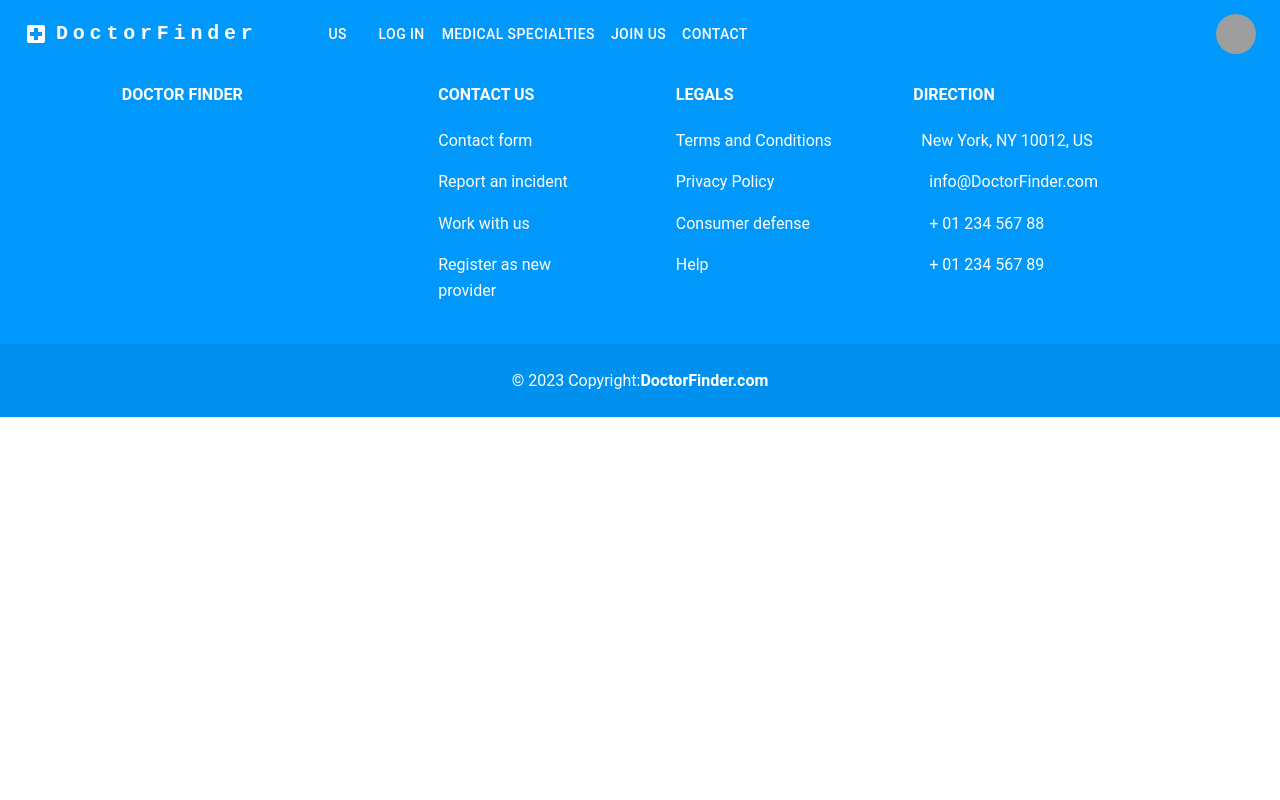
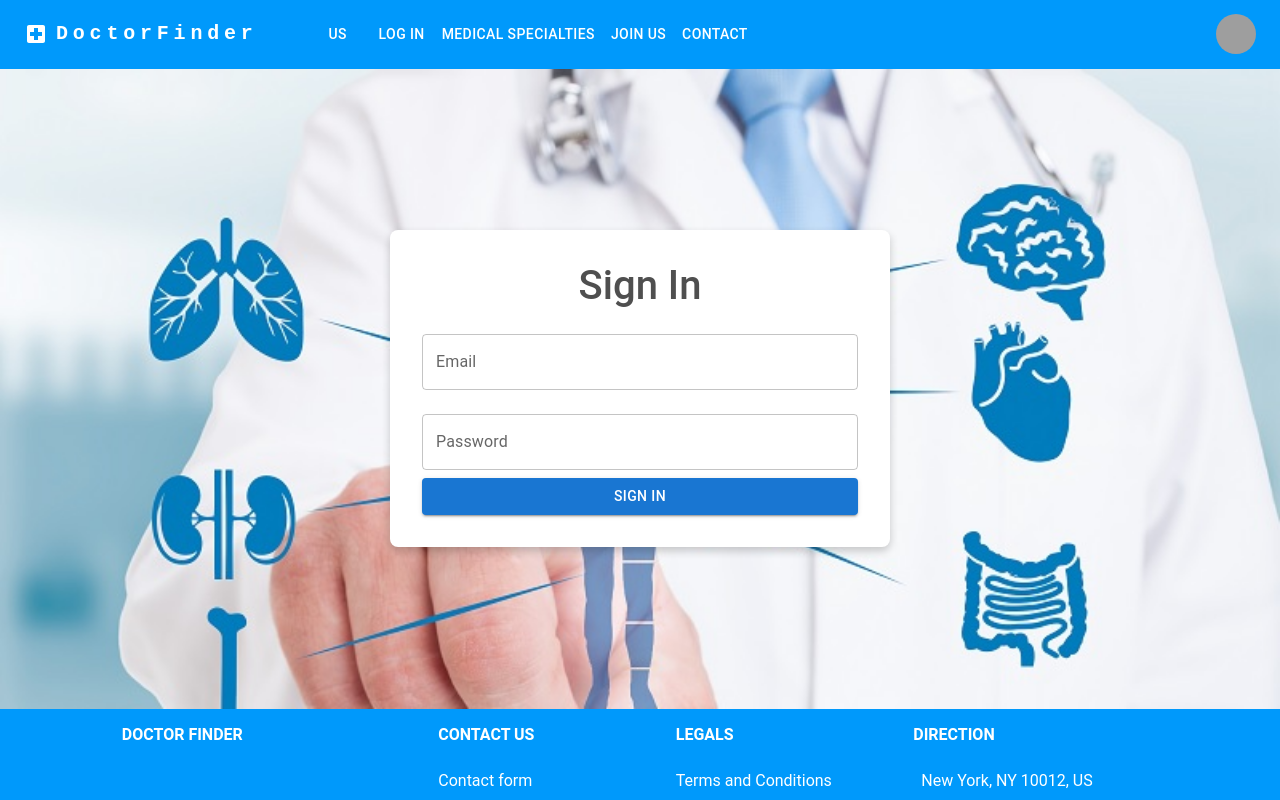
Before and after one commit to leoyasu/MH-MERN-Project, a React (Create React App) app: page /signIn in a window 1280 px wide. Shown: the top 800 px of the page. Built offline with nearby package versions, Linux system fonts and the light colour scheme; grey boxes are pictures that could not be loaded.

Commit message:
agregao ruta log in y componente

```diff
--- a/src/App.js
+++ b/src/App.js
@@ -6,6 +6,7 @@ import Reservations from './components/reservations'
 import Home from './components/home'
 import DoctorDetails from './components/doctorDetails'
 import DoctorPlans from './components/doctorPlans'
+import SignIn from './components/signIn'
 
 function App() {
   return (
@@ -16,6 +17,7 @@ function App() {
       <main>
         <Routes>
           <Route path='/' element={<Home />} />
+          <Route path='/signIn' element={<SignIn />} />
           <Route path='/reservations' element={<Reservations />} />
           <Route path='/doctorDetails' element={<DoctorDetails />} />
           <Route path='/doctorPlans' element={<DoctorPlans />} />
--- a/src/components/appBar.js
+++ b/src/components/appBar.js
@@ -14,7 +14,14 @@ import MenuItem from '@mui/material/MenuItem';
 import LocalHospitalIcon from '@mui/icons-material/LocalHospital';
 import { Link as LinkRouter } from 'react-router-dom';
 
-const pages = ['Us', 'Log In', 'medical specialties', 'Join us', 'Contact'];
+const pages = [
+  { name: 'Us', route: '/' },
+  { name: 'Log In', route: '/signIn' },
+  { name: 'Medical Specialties', route: '/medical-specialties' },
+  { name: 'Join Us', route: '/join-us' },
+  { name: 'Contact', route: '/contact' },
+];
+
 const settings = ['Profile', 'Account', 'Log out'];
 
 function ResponsiveAppBar() {
@@ -96,9 +103,14 @@ function ResponsiveAppBar() {
                 display: { xs: 'block', md: 'none' },
               }}
             >
-              {pages.map((page) => (
+              {/* {pages.map((page) => (
                 <MenuItem key={page} onClick={handleCloseNavMenu}>
                   <Typography textAlign="center">{page}</Typography>
+                </MenuItem>
+              ))} */}
+              {pages.map((page) => (
+                <MenuItem key={page.name} onClick={handleCloseNavMenu}>
+                  <Typography textAlign="center">{page.name}</Typography>
                 </MenuItem>
               ))}
             </Menu>
@@ -123,7 +135,7 @@ function ResponsiveAppBar() {
             DoctorFinder
           </Typography>
           <Box sx={{ flexGrow: 1, display: { xs: 'none', md: 'flex' } }}>
-            {pages.map((page) => (
+            {/* {pages.map((page) => (
               <Button
                 key={page}
                 onClick={handleCloseNavMenu}
@@ -131,6 +143,13 @@ function ResponsiveAppBar() {
               >
                 {page}
               </Button>
+            ))} */}
+            {pages.map((page) => (
+              <LinkRouter to={page.route} key={page.name} style={{ textDecoration: 'none', color: 'inherit' }}>
+                <Button onClick={handleCloseNavMenu} sx={{ my: 2, color: 'white', display: 'block' }}>
+                  {page.name}
+                </Button>
+              </LinkRouter>
             ))}
           </Box>
 
--- /dev/null
+++ b/src/components/signIn.js
@@ -0,0 +1,56 @@
+import React from "react";
+import '../styles/signIn.css';
+import Box from '@mui/material/Box';
+import TextField from '@mui/material/TextField';
+import Button from '@mui/material/Button';
+
+function SignIn() {
+    return (
+        <Box className="signInBox"
+            sx={{
+                width: '100vw',
+                minHeight: '80vh',
+                display: 'flex',
+                justifyContent: 'center',
+                alignItems: 'center',
+                padding: '5rem',
+            }}
+        >
+            <Box
+                sx={{
+                    width: '100%',
+                    maxWidth: '500px',
+                    backgroundColor: 'white',
+                    boxShadow: '0 4px 8px rgba(0, 0, 0, 0.2)',
+                    borderRadius: '8px',
+                    display: 'flex',
+                    flexDirection: 'column',
+                    alignItems: 'center',
+                    padding: '2rem',
+                }}
+            >
+                <h1>Sign In</h1>
+                <TextField
+                    id="email"
+                    label="Email"
+                    variant="outlined"
+                    fullWidth
+                    margin="normal"
+                />
+                <TextField
+                    id="password"
+                    label="Password"
+                    type="password"
+                    variant="outlined"
+                    fullWidth
+                    margin="normal"
+                />
+                <Button variant="contained" fullWidth>
+                    Sign In
+                </Button>
+            </Box>
+        </Box>
+    );
+}
+
+export default SignIn;
--- /dev/null
+++ b/src/styles/signIn.css
@@ -0,0 +1,10 @@
+* {
+    margin: 0;
+    padding: 0;
+}
+
+.signInBox {
+    background-image: url('../images/internalMedicine.jpg');
+    background-size: cover;
+    background-repeat: repeat-y
+}
```
